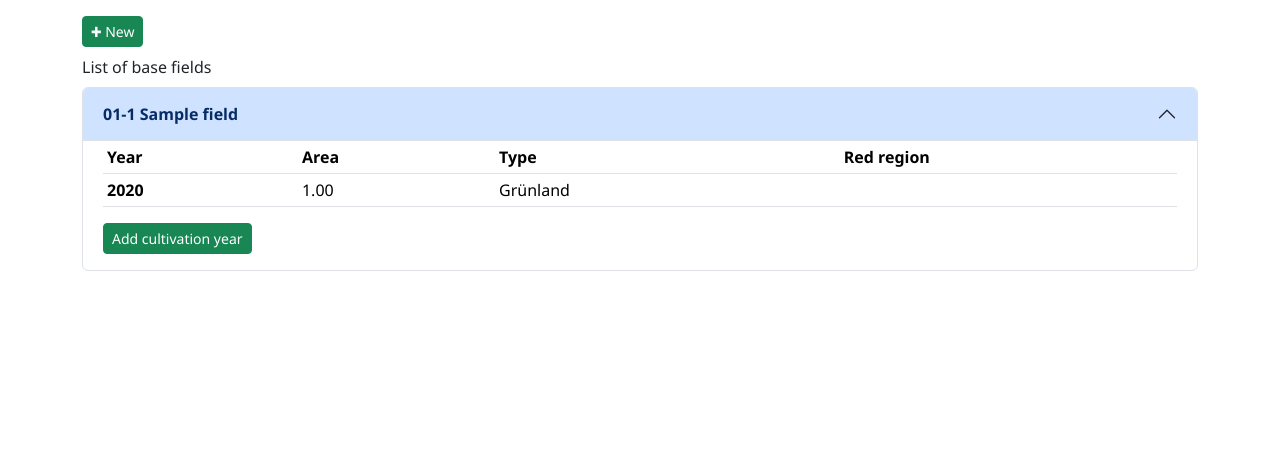
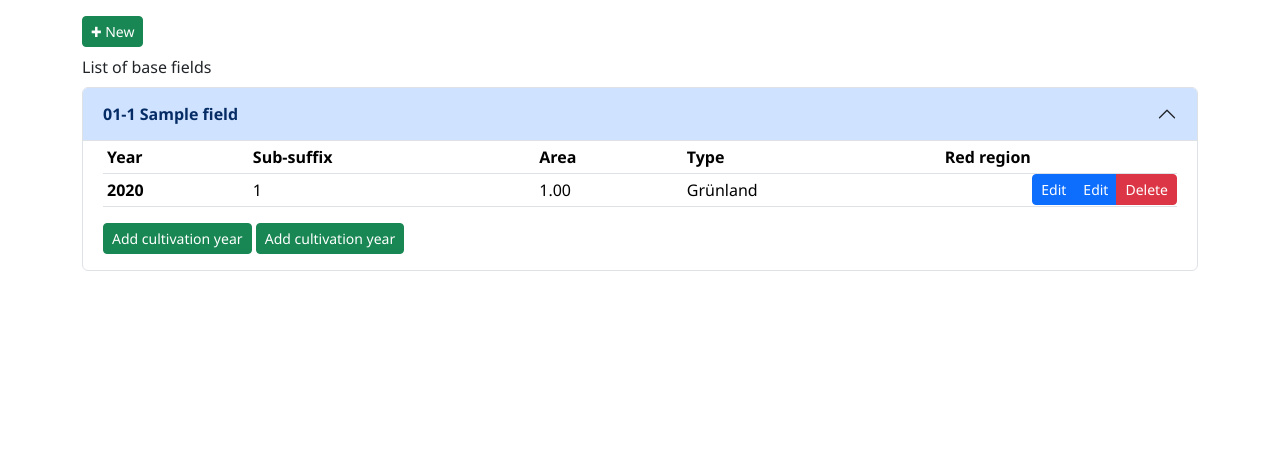
Before and after one commit to broxB/AgroPlan, a Flask app: page /fields in a window 1280 px wide, after a click that opens the changed part. Shown: the part 57-510 px from the top of the page. Run offline with Flask 3, Linux system fonts and the light colour scheme; a user stored in the database is signed in; tables that the repository leaves empty hold one stand-in row (values such as "Sample post"); some libraries are stand-ins or nearby versions.

Commit message:
feat: add htmx style inline edits to fields.html

```diff
--- a/app/api/forms.py
+++ b/app/api/forms.py
@@ -28,7 +28,6 @@ from app.database.types import (
     CropType,
     CultivationType,
     CutTiming,
-    DemandType,
     FallowCropType,
     FertClass,
     FertType,
@@ -279,13 +278,13 @@ class BaseFieldForm(FormHelper, FlaskForm):
 
 class FieldForm(FormHelper, FlaskForm):
     sub_suffix = IntegerField(
-        "Sub-Partition:", default=0, validators=[InputRequired(), NumberRange(min=0)]
+        "Partition:", default=0, validators=[InputRequired(), NumberRange(min=0)]
     )
-    year = IntegerField("Year:", validators=[InputRequired(), NumberRange(min=2000)])
+    year = IntegerField("Year:", validators=[InputRequired(), NumberRange(min=2020)])
     area = DecimalField("Area in ha:", validators=[InputRequired(), NumberRange(min=0)])
     red_region = SwitchField("Red region?")
     field_type = SelectField(
-        "Select field type:",
+        "Select a field type:",
         choices=[(enum.name, enum.value) for enum in FieldType],
         validators=[InputRequired()],
     )
@@ -295,16 +294,14 @@ class FieldForm(FormHelper, FlaskForm):
         self.base_id = base_field_id
 
     def validate_sub_suffix(self, sub_suffix):
-        if sub_suffix.data:
+        if sub_suffix.data is not None:
             field = Field.query.filter(
                 Field.base_id == self.base_id,
                 Field.sub_suffix == sub_suffix.data,
                 Field.year == self.year.data,
             ).first()
             if field is not None:
-                self.sub_suffix.errors.append(
-                    f"Field with Sub-Suffix:{sub_suffix} already exists."
-                )
+                self.sub_suffix.errors.append(f"Partition {sub_suffix.data} already exists.")
                 return False
 
     def validate_year(self, year):
@@ -317,7 +314,7 @@ class FieldForm(FormHelper, FlaskForm):
             self.year.errors.append(f"Field in {year.data} already exists.")
             return False
 
-    def save(self):
+    def save(self) -> Field:
         field = Field(
             base_id=self.base_id,
             sub_suffix=self.sub_suffix.data,
@@ -330,6 +327,7 @@ class FieldForm(FormHelper, FlaskForm):
         field.base_field = base_field
         db.session.add(field)
         db.session.commit()
+        return field
 
 
 class CultivationForm(FormHelper, FlaskForm):
@@ -350,14 +348,8 @@ class CultivationForm(FormHelper, FlaskForm):
         validators=[InputRequired(), NumberRange(min=0)],
         places=1,
     )
-    residues = SelectField(
-        "Estimated residues:",
-        validators=[InputRequired()],
-    )
-    legume_rate = SelectField(
-        "Share of legumes:",
-        validators=[InputRequired()],
-    )
+    residues = SelectField("Estimated residues:", validators=[InputRequired()])
+    legume_rate = SelectField("Share of legumes:", validators=[InputRequired()])
     nmin_30 = IntegerField("Nmin 30cm:", validators=[InputRequired(), NumberRange(min=0)])
     nmin_60 = IntegerField("Nmin 60cm:", validators=[InputRequired(), NumberRange(min=0)])
     nmin_90 = IntegerField("Nmin 90cm:", validators=[InputRequired(), NumberRange(min=0)])
@@ -750,8 +742,7 @@ class FertilizerForm(FormHelper, FlaskForm):
         # mineral fertilizer with no annual changes
         else:
             fertilizer = Fertilizer.query.filter(
-                Fertilizer.user_id == current_user.id,
-                Fertilizer.name == self.name.data,
+                Fertilizer.user_id == current_user.id, Fertilizer.name == self.name.data
             ).first()
             if fertilizer is not None:
                 self.name.errors.append(f"{self.name.data} already exists.")
--- a/app/main/routes.py
+++ b/app/main/routes.py
@@ -3,11 +3,16 @@ from dataclasses import asdict
 from flask import flash, jsonify, redirect, render_template, request, url_for
 from flask_login import current_user, login_required
 
+from app.api.edit_forms import EditFieldForm
+from app.api.forms import FieldForm
 from app.database import BaseField, User
+from app.database.model import Field
 from app.extensions import db, login
 from app.main import bp
 from app.main.forms import DemandForm, EditProfileForm, YearForm
 from app.model import create_field
+
+current_user: User
 
 
 @login.user_loader
@@ -99,7 +104,12 @@ def set_demand():
 @login_required
 def fields():
     base_fields = current_user.get_fields()
-    return render_template("fields.html", title="Fields", base_fields=base_fields)
+    page_number = request.args.get("page", 1, type=int)
+    page = db.paginate(base_fields, page=page_number, per_page=20)
+    if not page.has_prev:
+        return render_template("fields.html", title="Fields", base_fields=base_fields, page=page)
+    else:
+        return render_template("_fields_base_fields.html", page=page)
 
 
 @bp.route("/field/<base_field_id>", methods=["GET", "POST"])
@@ -165,9 +175,52 @@ def get_fertilizers(fert_class):
     return jsonify(fertilizer_data)
 
 
-@bp.route("/test", methods=["GET", "POST"])
+@bp.route("/fields/<id>", methods=["GET"])
 @login_required
-def test():
-    return render_template("_test.html")
-    # logger.info(f"Received request args: {request.args.to_dict().items()}")
-    # return {"task": "finished"}, 201
+def get_field(id):
+    if request.method == "GET":
+        field = Field.query.get(id)
+        return render_template("_fields_field.html", field=field)
+
+
+@bp.route("/fields/<id>/create", methods=["GET", "POST", "DELETE"])
+@login_required
+def create_field_form(id):
+    if request.method == "GET":
+        form: FieldForm = FieldForm(id)
+        return render_template("_fields_field_create.html", form=form)
+    elif request.method == "POST":
+        form: FieldForm = FieldForm(id)
+        if form.validate_on_submit():
+            field = form.save()
+            return render_template("_fields_field.html", field=field)
+        else:
+            return render_template("_fields_field_create.html", form=form)
+    elif request.method == "DELETE":
+        return ""
+
+
+@bp.route("/fields/<id>/edit", methods=["GET", "PUT"])
+@login_required
+def edit_field(id):
+    form: EditFieldForm = EditFieldForm(id)
+    if request.method == "GET":
+        form.populate(id)
+        return render_template("_fields_field_edit.html", form=form)
+    elif request.method == "PUT":
+        if form.validate_on_submit():
+            form.save()
+            field = form.model_data
+            return render_template("_fields_field.html", field=field)
+        else:
+            return render_template("_fields_field_edit.html", form=form)
+
+
+@bp.route("/fields/<id>/delete", methods=["DELETE"])
+@login_required
+def delete_field(id):
+    if request.method == "DELETE":
+        field = Field.query.get(id)
+        db.session.delete(field)
+        db.session.commit()
+    return ""
--- a/app/static/css/style.css
+++ b/app/static/css/style.css
@@ -139,6 +139,11 @@ main {
 /*  */
 /* || htmx styles */
 /*  */
+
+tr.htmx-swapping td {
+  opacity: 0;
+  transition: opacity 500ms ease-out;
+}
 
 #page-indicator {
   object-fit: contain;
--- a/app/static/js/modal.js
+++ b/app/static/js/modal.js
@@ -63,7 +63,7 @@ class Modal {
           this.addContent(content);
         });
       } else {
-        if (control.tagName === "SELECT") {
+        if (control.tagName === "SELECT" || control.role == "switch") {
           control.addEventListener("change", () => {
             this.content.querySelector(".btn-success").removeAttribute("hidden");
           });
--- /dev/null
+++ b/app/templates/_fields_base_fields.html
@@ -0,0 +1,65 @@
+{% from 'utils.html' import render_icon %}
+{% for base_field in page.items %}
+  <div class="accordion"
+       {% if loop.last and page.has_next %}hx-get="/fields?page={{ page.next_num }}" hx-trigger="intersect once" hx-swap="afterend" hx-indicator="#page-indicator"{% endif %}>
+    <div class="accordion-item">
+      <h2 class="accordion-header">
+        <button class="accordion-button collapsed"
+                type="button"
+                data-bs-toggle="collapse"
+                data-bs-target="#field{{ base_field.id }}">
+          <strong>
+            {{ "{prefix:02}-{suffix} {name}".format(prefix=base_field.prefix, suffix=base_field.suffix, name=base_field.name) }}
+          </strong>
+          <div class="btn-edit ms-2"
+               data-bs-toggle="modal"
+               data-bs-target="#modal"
+               data-form="base_field"
+               data-modal="edit"
+               data-id="{{ base_field.id }}">{{ render_icon("pencil-square", extra_classes="color-green") }}</div>
+        </button>
+      </h2>
+      <div class="accordion-collapse collapse" id="field{{ base_field.id }}">
+        <div class="accordion-body pt-0">
+          <div class="table-responsive">
+            <table class="table table-sm table-hover">
+              <thead>
+                <tr>
+                  <th scope="col">Year</th>
+                  <th scope="col">Sub-suffix</th>
+                  <th scope="col">Area</th>
+                  <th scope="col">Type</th>
+                  <th scope="col" colspan="2">Red region</th>
+                </tr>
+              </thead>
+              <tbody id="basefield_{{ base_field.id }}"
+                     hx-target="closest tr"
+                     hx-swap="outerHTML">
+                {% for field in base_field.fields %}
+                  {% include "_fields_field.html" %}
+                {% endfor %}
+              </tbody>
+            </table>
+          </div>
+          <button class="btn btn-sm btn-success fw-500 d-print-none pc-only"
+                  hx-get="/fields/{{ base_field.id }}/create"
+                  hx-target="previous tbody"
+                  hx-swap="afterbegin">Add cultivation year</button>
+          {# <button class="btn btn-sm btn-success fw-500 d-print-none mobile-only" #}
+          {# hx-get="/modal/fields/{{ base_field.id }}" #}
+          {# hx-target="#modal-content" #}
+          {# hx-trigger="click" #}
+          {# data-bs-toggle="modal" #}
+          {# data-bs-target="#modal">Add cultivation year</button> #}
+          <button class="btn btn-sm btn-success fw-500 d-print-none mobile-only"
+                  type="button"
+                  data-bs-toggle="modal"
+                  data-bs-target="#modal"
+                  data-form="field"
+                  data-modal="new"
+                  data-id="{{ base_field.id }}">Add cultivation year</button>
+        </div>
+      </div>
+    </div>
+  </div>
+{% endfor %}
--- a/app/templates/_fields_field.html
+++ b/app/templates/_fields_field.html
@@ -1,19 +1,8 @@
 {% from 'utils.html' import render_icon %}
 
-<div class="table-responsive">
-  <table class="table table-sm table-hover">
-    <thead>
 <tr>
-        <th scope="col">Year</th>
-        <th scope="col">Area</th>
-        <th scope="col">Type</th>
-        <th scope="col" colspan="2">Red region</th>
-      </tr>
-    </thead>
-    <tbody>
-      {% for field in base_field.fields %}
-        <tr>
-          <th scope="row" data-field-id="{{ field.id }}">{{ field.year }}</th>
+  <th scope="row">{{ field.year }}</th>
+  <td>{{ field.sub_suffix }}</td>
   <td>{{ field.area }}</td>
   <td>{{ field.field_type.value }}</td>
   <td>
@@ -24,16 +13,24 @@
     {% endif %}
   </td>
   <td class="table-action d-print-none">
-            <button class="btn btn-link btn-edit"
+    <div class="btn-group">
+      <button class="btn btn-sm btn-primary pc-only"
+              hx-get="/fields/{{ field.id }}/edit">Edit</button>
+      <button class="btn btn-sm btn-primary mobile-only"
               type="button"
               data-bs-toggle="modal"
               data-bs-target="#modal"
               data-form="field"
               data-modal="edit"
-                    data-id="{{ field.id }}">{{ render_icon("pencil-square", extra_classes="color-green") }}</button>
+              data-id="{{ field.id }}">Edit</button>
+      {# <button class="btn btn-sm btn-primary mobile-only" #}
+      {# hx-get="modal/fields/{{ field.id }}/edit">Edit</button> #}
+      <button class="btn btn-sm btn-danger"
+              hx-confirm='Are you sure you want to permanently delete {{ field.year }}-{{ field.sub_suffix }} and all cultivation & fertilization data associated with it?'
+              hx-target="closest tr"
+              hx-swap="outerHTML swap:500ms"
+              hx-delete="/fields/{{ field.id }}/delete">Delete</button>
+
+    </div>
   </td>
 </tr>
-      {% endfor %}
-    </tbody>
-  </table>
-</div>
--- a/app/templates/fields.html
+++ b/app/templates/fields.html
@@ -10,40 +10,16 @@
             data-form="base_field"
             data-modal="new">✚ New</button>
     <p class="my-2">List of base fields</p>
-    {% for base_field in base_fields %}
-      <div class="accordion">
-        <div class="accordion-item">
-          <h2 class="accordion-header">
-            <button class="accordion-button collapsed"
-                    type="button"
-                    data-bs-toggle="collapse"
-                    data-bs-target="#field{{ base_field.id }}">
-              <strong>
-                {{ "{prefix:02}-{suffix} {name}".format(prefix=base_field.prefix, suffix=base_field.suffix, name=base_field.name) }}
-              </strong>
-              <div class="btn-edit ms-2"
-                   data-bs-toggle="modal"
-                   data-bs-target="#modal"
-                   data-form="base_field"
-                   data-modal="edit"
-                   data-id="{{ base_field.id }}">{{ render_icon("pencil-square", extra_classes="color-green") }}</div>
-            </button>
-          </h2>
-          <div class="accordion-collapse collapse" id="field{{ base_field.id }}">
-            <div class="accordion-body pt-0">
-              {% include "_fields_field.html" %}
-              <button class="btn btn-sm btn-success fw-500 d-print-none"
-                      type="button"
-                      data-bs-toggle="modal"
-                      data-bs-target="#modal"
-                      data-form="field"
-                      data-modal="new"
-                      data-id="{{ base_field.id }}">Add cultivation year</button>
-            </div>
-          </div>
-        </div>
-      </div>
-    {% endfor %}
+    {% include "_fields_base_fields.html" %}
+    <div class="center">
+      <img class="htmx-indicator"
+           height="64px"
+           width="64px"
+           aspect="fixed"
+           alt="Spinner for loading."
+           id="page-indicator"
+           src="{{ url_for('static', filename='img/spinner_bars.svg') }}" />
+    </div>
   </div>
 
 {% endblock app_content %}
```
Also changed, not shown: app/templates/_fields_field_create.html (added, +21 -0 lines), app/templates/_fields_field_edit.html (added, +19 -0 lines). Lines whose indentation alone changed are shown as unchanged.
